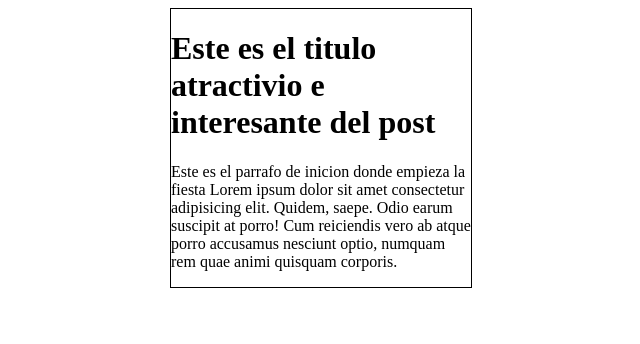
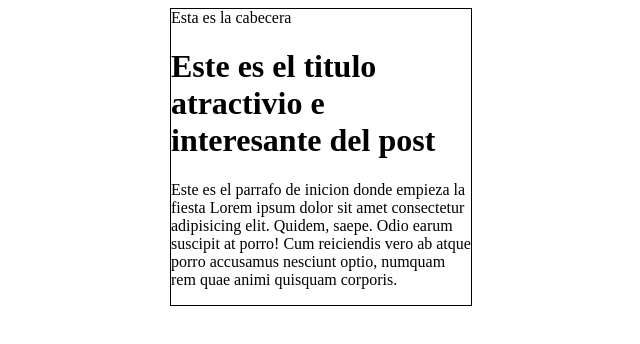
Before and after one commit to hiramreyes06/cursoGit, a plain HTML site: page index.html in a window 1280 px wide. Shown: the whole page, without its empty margins (319-959 px from the left). Drawn offline with Linux system fonts and the light colour scheme.

Commit message:
Se agrego la cabecera wey

```diff
--- a/index.html
+++ b/index.html
@@ -14,6 +14,10 @@
 
     <div class="container">
 
+        <div class="cabecera">
+            Esta es la cabecera
+        </div>
+
         <div class="post">
 
             <h1>Este es el titulo atractivio e interesante del post</h1>
```
